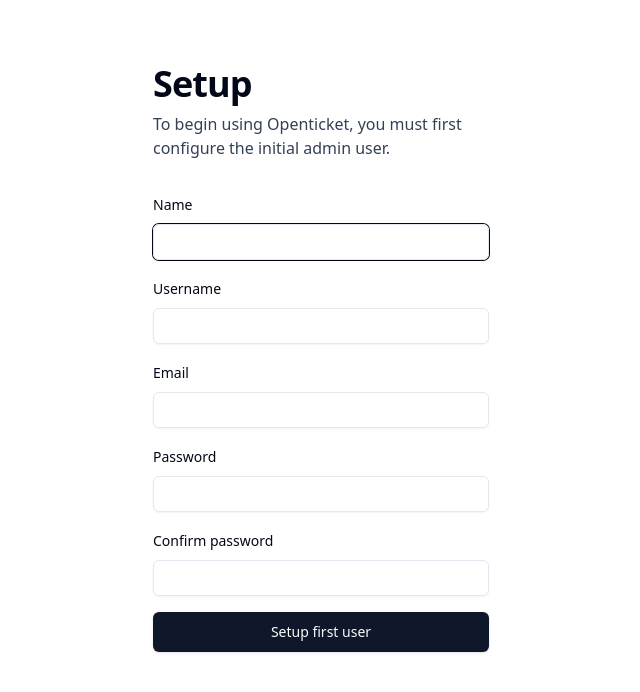
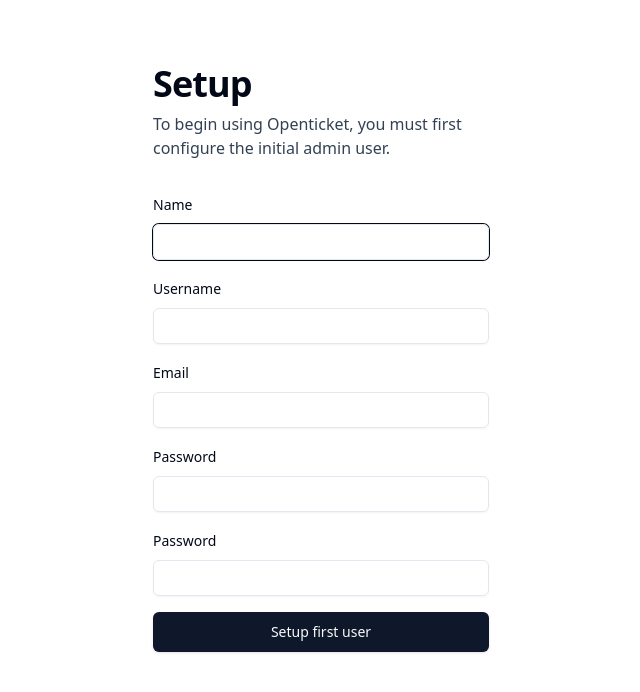
Before and after one commit to BrunoQuaresma/openticket, a React (Vite) app in the folder web/: page / in a window 1280 px wide. Shown: the top 692 px of the page, without its empty margins (319-959 px from the left). Built offline with nearby package versions, Linux system fonts and the light colour scheme.

Commit message:
Setup forms

```diff
--- a/web/package.json
+++ b/web/package.json
@@ -10,6 +10,7 @@
     "preview": "vite preview"
   },
   "dependencies": {
+    "@hookform/resolvers": "^3.9.0",
     "@radix-ui/react-icons": "^1.3.0",
     "@radix-ui/react-label": "^2.1.0",
     "@radix-ui/react-slot": "^1.1.0",
@@ -18,9 +19,11 @@
     "lucide-react": "^0.400.0",
     "react": "^18.3.1",
     "react-dom": "^18.3.1",
+    "react-hook-form": "^7.52.1",
     "react-router-dom": "^6.24.1",
     "tailwind-merge": "^2.3.0",
-    "tailwindcss-animate": "^1.0.7"
+    "tailwindcss-animate": "^1.0.7",
+    "zod": "^3.23.8"
   },
   "devDependencies": {
     "@types/node": "^20.14.10",
--- a/web/src/login.tsx
+++ b/web/src/login.tsx
@@ -1,30 +1,77 @@
+import { z } from "zod";
 import { Button } from "./ui/button";
 import { Input } from "./ui/input";
-import { Label } from "./ui/label";
+import { useForm } from "react-hook-form";
+import { zodResolver } from "@hookform/resolvers/zod";
+import {
+  Form,
+  FormControl,
+  FormField,
+  FormItem,
+  FormLabel,
+  FormMessage,
+} from "./ui/form";
+
+const loginFormSchema = z.object({
+  email: z.string().email(),
+  password: z.string().min(8),
+});
+
+type LoginFormValues = z.infer<typeof loginFormSchema>;
 
 export function LoginPage() {
+  const form = useForm<LoginFormValues>({
+    resolver: zodResolver(loginFormSchema),
+    defaultValues: {
+      email: "",
+      password: "",
+    },
+  });
+
+  async function onSubmit(values: LoginFormValues) {}
+
   return (
     <div className="max-w-sm mx-auto px-6">
       <header className="pt-16 pb-8">
         <h1 className="text-4xl font-extrabold tracking-tight">Login</h1>
       </header>
-      <form action="">
-        <fieldset className="space-y-4">
-          <div className="space-y-2">
-            <Label htmlFor="email">Email</Label>
-            <Input id="email" type="email" autoFocus />
-          </div>
+      <Form {...form}>
+        <form onSubmit={form.handleSubmit(onSubmit)}>
+          <fieldset className="space-y-4">
+            <FormField
+              control={form.control}
+              name="email"
+              render={({ field }) => (
+                <FormItem>
+                  <FormLabel>Email</FormLabel>
+                  <FormControl>
+                    <Input type="email" autoFocus {...field} />
+                  </FormControl>
+                  <FormMessage />
+                </FormItem>
+              )}
+            />
 
-          <div className="space-y-2">
-            <Label htmlFor="password">Password</Label>
-            <Input id="password" type="password" />
-          </div>
+            <FormField
+              control={form.control}
+              name="password"
+              render={({ field }) => (
+                <FormItem>
+                  <FormLabel>Password</FormLabel>
+                  <FormControl>
+                    <Input type="password" {...field} />
+                  </FormControl>
+                  <FormMessage />
+                </FormItem>
+              )}
+            />
 
-          <Button className="w-full" size="lg">
-            Login
-          </Button>
-        </fieldset>
-      </form>
+            <Button type="submit" className="w-full" size="lg">
+              Login
+            </Button>
+          </fieldset>
+        </form>
+      </Form>
     </div>
   );
 }
--- a/web/src/setup.tsx
+++ b/web/src/setup.tsx
@@ -1,49 +1,130 @@
+import { z } from "zod";
 import { Button } from "./ui/button";
 import { Input } from "./ui/input";
 import { Label } from "./ui/label";
+import { useForm } from "react-hook-form";
+import { zodResolver } from "@hookform/resolvers/zod";
+import {
+  Form,
+  FormControl,
+  FormField,
+  FormItem,
+  FormLabel,
+  FormMessage,
+} from "./ui/form";
+
+const setupFormSchema = z.object({
+  name: z.string().min(3),
+  username: z.string().min(3),
+  email: z.string().email(),
+  password: z.string().min(8),
+  confirmPassword: z.string().min(8),
+});
+
+type SetupFormValues = z.infer<typeof setupFormSchema>;
 
 export function SetupPage() {
+  const form = useForm<SetupFormValues>({
+    resolver: zodResolver(setupFormSchema),
+    defaultValues: {
+      name: "",
+      username: "",
+      email: "",
+      password: "",
+      confirmPassword: "",
+    },
+  });
+
+  async function onSubmit(values: SetupFormValues) {}
+
   return (
-    <div className="max-w-sm mx-auto px-6">
-      <header className="pt-16 pb-8">
+    <div className="max-w-sm mx-auto py-16 px-6">
+      <header className="pb-8">
         <h1 className="text-4xl font-extrabold tracking-tight">Setup</h1>
         <p className="text-slate-700 mt-2">
           To begin using Openticket, you must first configure the initial admin
           user.
         </p>
       </header>
-      <form action="">
-        <fieldset className="space-y-4">
-          <div className="space-y-2">
-            <Label htmlFor="name">Name</Label>
-            <Input id="name" type="text" autoFocus />
-          </div>
+      <Form {...form}>
+        <form onSubmit={form.handleSubmit(onSubmit)}>
+          <fieldset className="space-y-4">
+            <FormField
+              control={form.control}
+              name="name"
+              render={({ field }) => (
+                <FormItem>
+                  <FormLabel>Name</FormLabel>
+                  <FormControl>
+                    <Input autoFocus {...field} />
+                  </FormControl>
+                  <FormMessage />
+                </FormItem>
+              )}
+            />
 
-          <div className="space-y-2">
-            <Label htmlFor="username">Username</Label>
-            <Input id="username" type="text" />
-          </div>
+            <FormField
+              control={form.control}
+              name="username"
+              render={({ field }) => (
+                <FormItem>
+                  <FormLabel>Username</FormLabel>
+                  <FormControl>
+                    <Input {...field} />
+                  </FormControl>
+                  <FormMessage />
+                </FormItem>
+              )}
+            />
 
-          <div className="space-y-2">
-            <Label htmlFor="email">Email</Label>
-            <Input id="email" type="email" />
-          </div>
+            <FormField
+              control={form.control}
+              name="email"
+              render={({ field }) => (
+                <FormItem>
+                  <FormLabel>Email</FormLabel>
+                  <FormControl>
+                    <Input type="email" {...field} />
+                  </FormControl>
+                  <FormMessage />
+                </FormItem>
+              )}
+            />
 
-          <div className="space-y-2">
-            <Label htmlFor="password">Password</Label>
-            <Input id="password" type="password" />
-          </div>
+            <FormField
+              control={form.control}
+              name="password"
+              render={({ field }) => (
+                <FormItem>
+                  <FormLabel>Password</FormLabel>
+                  <FormControl>
+                    <Input type="password" {...field} />
+                  </FormControl>
+                  <FormMessage />
+                </FormItem>
+              )}
+            />
 
-          <div className="space-y-2">
-            <Label htmlFor="confirm-password">Confirm password</Label>
-            <Input id="confirm-password" type="password" />
-          </div>
+            <FormField
+              control={form.control}
+              name="confirmPassword"
+              render={({ field }) => (
+                <FormItem>
+                  <FormLabel>Password</FormLabel>
+                  <FormControl>
+                    <Input type="password" {...field} />
+                  </FormControl>
+                  <FormMessage />
+                </FormItem>
+              )}
+            />
 
-          <Button className="w-full" size="lg">
-            Setup first user
-          </Button>
-        </fieldset>
-      </form>
+            <Button type="submit" className="w-full" size="lg">
+              Setup first user
+            </Button>
+          </fieldset>
+        </form>
+      </Form>
     </div>
   );
 }
--- /dev/null
+++ b/web/src/ui/form.tsx
@@ -0,0 +1,176 @@
+import * as React from "react"
+import * as LabelPrimitive from "@radix-ui/react-label"
+import { Slot } from "@radix-ui/react-slot"
+import {
+  Controller,
+  ControllerProps,
+  FieldPath,
+  FieldValues,
+  FormProvider,
+  useFormContext,
+} from "react-hook-form"
+
+import { cn } from "@/utils"
+import { Label } from "@/ui/label"
+
+const Form = FormProvider
+
+type FormFieldContextValue<
+  TFieldValues extends FieldValues = FieldValues,
+  TName extends FieldPath<TFieldValues> = FieldPath<TFieldValues>
+> = {
+  name: TName
+}
+
+const FormFieldContext = React.createContext<FormFieldContextValue>(
+  {} as FormFieldContextValue
+)
+
+const FormField = <
+  TFieldValues extends FieldValues = FieldValues,
+  TName extends FieldPath<TFieldValues> = FieldPath<TFieldValues>
+>({
+  ...props
+}: ControllerProps<TFieldValues, TName>) => {
+  return (
+    <FormFieldContext.Provider value={{ name: props.name }}>
+      <Controller {...props} />
+    </FormFieldContext.Provider>
+  )
+}
+
+const useFormField = () => {
+  const fieldContext = React.useContext(FormFieldContext)
+  const itemContext = React.useContext(FormItemContext)
+  const { getFieldState, formState } = useFormContext()
+
+  const fieldState = getFieldState(fieldContext.name, formState)
+
+  if (!fieldContext) {
+    throw new Error("useFormField should be used within <FormField>")
+  }
+
+  const { id } = itemContext
+
+  return {
+    id,
+    name: fieldContext.name,
+    formItemId: `${id}-form-item`,
+    formDescriptionId: `${id}-form-item-description`,
+    formMessageId: `${id}-form-item-message`,
+    ...fieldState,
+  }
+}
+
+type FormItemContextValue = {
+  id: string
+}
+
+const FormItemContext = React.createContext<FormItemContextValue>(
+  {} as FormItemContextValue
+)
+
+const FormItem = React.forwardRef<
+  HTMLDivElement,
+  React.HTMLAttributes<HTMLDivElement>
+>(({ className, ...props }, ref) => {
+  const id = React.useId()
+
+  return (
+    <FormItemContext.Provider value={{ id }}>
+      <div ref={ref} className={cn("space-y-2", className)} {...props} />
+    </FormItemContext.Provider>
+  )
+})
+FormItem.displayName = "FormItem"
+
+const FormLabel = React.forwardRef<
+  React.ElementRef<typeof LabelPrimitive.Root>,
+  React.ComponentPropsWithoutRef<typeof LabelPrimitive.Root>
+>(({ className, ...props }, ref) => {
+  const { error, formItemId } = useFormField()
+
+  return (
+    <Label
+      ref={ref}
+      className={cn(error && "text-destructive", className)}
+      htmlFor={formItemId}
+      {...props}
+    />
+  )
+})
+FormLabel.displayName = "FormLabel"
+
+const FormControl = React.forwardRef<
+  React.ElementRef<typeof Slot>,
+  React.ComponentPropsWithoutRef<typeof Slot>
+>(({ ...props }, ref) => {
+  const { error, formItemId, formDescriptionId, formMessageId } = useFormField()
+
+  return (
+    <Slot
+      ref={ref}
+      id={formItemId}
+      aria-describedby={
+        !error
+          ? `${formDescriptionId}`
+          : `${formDescriptionId} ${formMessageId}`
+      }
+      aria-invalid={!!error}
+      {...props}
+    />
+  )
+})
+FormControl.displayName = "FormControl"
+
+const FormDescription = React.forwardRef<
+  HTMLParagraphElement,
+  React.HTMLAttributes<HTMLParagraphElement>
+>(({ className, ...props }, ref) => {
+  const { formDescriptionId } = useFormField()
+
+  return (
+    <p
+      ref={ref}
+      id={formDescriptionId}
+      className={cn("text-[0.8rem] text-muted-foreground", className)}
+      {...props}
+    />
+  )
+})
+FormDescription.displayName = "FormDescription"
+
+const FormMessage = React.forwardRef<
+  HTMLParagraphElement,
+  React.HTMLAttributes<HTMLParagraphElement>
+>(({ className, children, ...props }, ref) => {
+  const { error, formMessageId } = useFormField()
+  const body = error ? String(error?.message) : children
+
+  if (!body) {
+    return null
+  }
+
+  return (
+    <p
+      ref={ref}
+      id={formMessageId}
+      className={cn("text-[0.8rem] font-medium text-destructive", className)}
+      {...props}
+    >
+      {body}
+    </p>
+  )
+})
+FormMessage.displayName = "FormMessage"
+
+export {
+  useFormField,
+  Form,
+  FormItem,
+  FormLabel,
+  FormControl,
+  FormDescription,
+  FormMessage,
+  FormField,
+}
```
Also changed, not shown: 1 other file (tests, documents, lock files or other folders).
